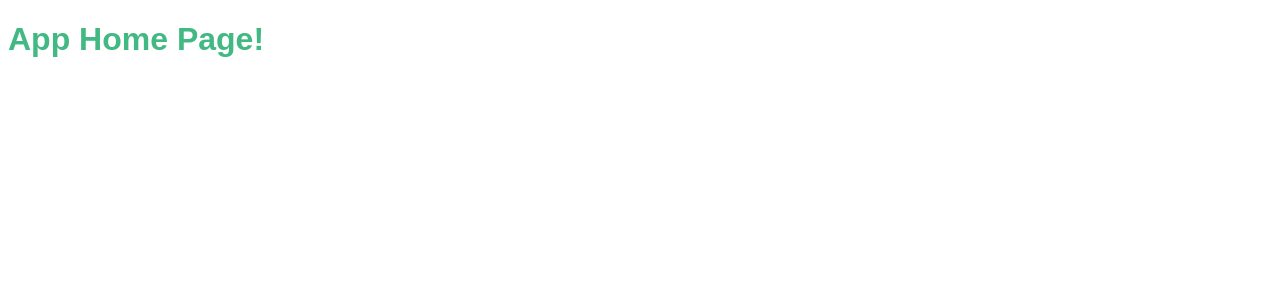
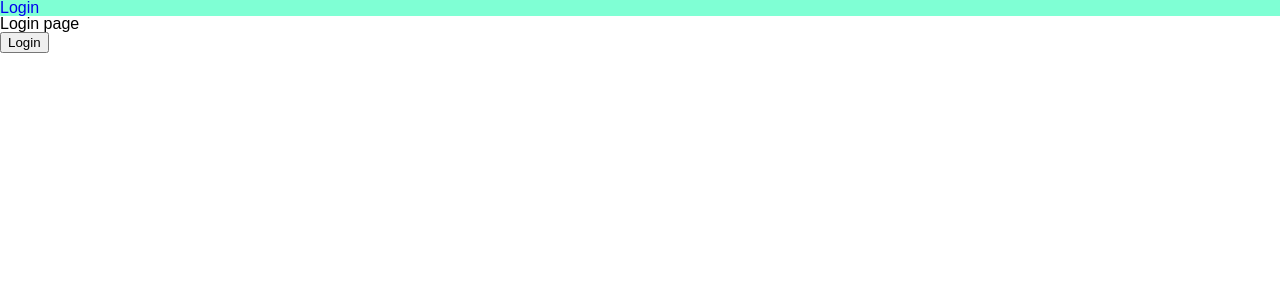
Before and after one commit to henry4682/bendong-fe, a Vue app: page /Login in a window 1280 px wide. Before the commit this address had no page. Shown: the top 300 px of the page. Built offline with nearby package versions, Linux system fonts and the light colour scheme.

Commit message:
simple router test & add pinia & test auth store

```diff
--- a/package.json
+++ b/package.json
@@ -10,6 +10,8 @@
     "preview": "vite preview"
   },
   "dependencies": {
+    "pinia": "^2.3.0",
+    "pinia-plugin-persistedstate": "^4.2.0",
     "vue": "^3.5.13",
     "vue-router": "^4.5.0"
   },
--- a/src/App.vue
+++ b/src/App.vue
@@ -1,11 +1,18 @@
 <template>
-    <h1>App Home Page!</h1>
+    <Navbar/>
+    <RouterView />
 </template>
 
 <script>
-export default {
+
+import Navbar from './components/Layout/Navbar.vue';
+
+  export default {
     name: 'App',
-};
+    components: {
+      Navbar
+    }
+  };
 </script>
 
 <style scoped>
--- a/src/assets/scss/app.scss
+++ b/src/assets/scss/app.scss
@@ -3,6 +3,25 @@
 @tailwind utilities;
 
 $primary-color: #3490dc;
+
+//table
+$table-cell-padding-y: 1rem;
+$table-cell-padding-x: 1rem;
+$table-cell-padding-y-sm: 0.5rem;
+$table-cell-padding-x-sm: 0.5rem;
+
+// 全站都會使用的共同樣式
+@import './reset.scss';
+
+*, ::before, ::after {
+    box-sizing: border-box;
+}
+
+html {
+    font-size: 16px;
+    font-family: 'Noto Sans', sans-serif;
+    font-family: 'Noto Sans TC', sans-serif;
+  }
 
 body {
     font-family: 'Arial', sans-serif;
--- /dev/null
+++ b/src/assets/scss/reset.scss
@@ -0,0 +1,130 @@
+/* http://meyerweb.com/eric/tools/css/reset/
+   v2.0 | 20110126
+   License: none (public domain)
+*/
+@import url('https://fonts.googleapis.com/css2?family=Noto+Sans+TC:wght@300;400;500&family=Noto+Sans:wght@300;400;500&display=swap');
+html,
+body,
+div,
+span,
+applet,
+object,
+iframe,
+h1,
+h2,
+h3,
+h4,
+h5,
+h6,
+p,
+blockquote,
+pre,
+a,
+abbr,
+acronym,
+address,
+big,
+cite,
+code,
+del,
+dfn,
+em,
+img,
+ins,
+kbd,
+q,
+s,
+samp,
+small,
+strike,
+strong,
+sub,
+sup,
+tt,
+var,
+b,
+u,
+i,
+center,
+dl,
+dt,
+dd,
+ol,
+ul,
+li,
+fieldset,
+form,
+label,
+legend,
+table,
+caption,
+tbody,
+tfoot,
+thead,
+tr,
+th,
+td,
+article,
+aside,
+canvas,
+details,
+embed,
+figure,
+figcaption,
+footer,
+header,
+hgroup,
+menu,
+nav,
+output,
+ruby,
+section,
+summary,
+time,
+mark,
+audio,
+video {
+  margin: 0;
+  padding: 0;
+  border: 0;
+  font-size: 100%;
+  font: inherit;
+  vertical-align: baseline;
+  text-decoration: none;
+}
+/* HTML5 display-role reset for older browsers */
+article,
+aside,
+details,
+figcaption,
+figure,
+footer,
+header,
+hgroup,
+menu,
+nav,
+section {
+  display: block;
+}
+body {
+  line-height: 1;
+}
+ol,
+ul {
+  list-style: none;
+}
+blockquote,
+q {
+  quotes: none;
+}
+blockquote:before,
+blockquote:after,
+q:before,
+q:after {
+  content: '';
+  content: none;
+}
+table {
+  border-collapse: collapse;
+  border-spacing: 0;
+}
--- /dev/null
+++ b/src/components/Auth/Login.vue
@@ -0,0 +1,32 @@
+<template>
+    <div class="">
+        <h1>Login page</h1>
+        <button @click="handleLogIn">Login</button>
+    </div>
+</template>
+<script>
+
+import { useRouter } from 'vue-router';
+import { useAuthStore } from '../../store';
+
+export default{
+    name: 'Login',
+    setup () {
+        const authStore = useAuthStore();
+        const router = useRouter();
+
+        const handleLogIn = () => {
+            // 假資料
+            const user = {
+                name: 'Henry',
+                email: 'henry@gamil.com',
+            }
+            authStore.login(user);
+            console.log('Logged in user:', authStore.user);
+            // router.push('/')
+        }
+        return { handleLogIn }
+    },
+
+}
+</script>
--- a/src/components/LayOut/Navbar.vue
+++ b/src/components/LayOut/Navbar.vue
@@ -0,0 +1,32 @@
+<template>
+    <ul>
+        <li v-if="authStore.isLoggedIn">
+            <RouterLink to="/" >Home Page</RouterLink>
+        </li>
+        <li v-if="!authStore.isLoggedIn">
+            <RouterLink to="/Login" >Login</RouterLink>
+        </li>
+        <li v-if="authStore.isLoggedIn">
+            <button @click="authStore.logout" >Logout</button>
+        </li>
+    </ul>
+</template>
+<script>
+
+import { useAuthStore } from '../../store';
+
+  export default {
+    name: 'Navbar',
+    setup() {
+        const authStore = useAuthStore();
+
+        return { authStore }
+    },
+  };
+</script>
+<style>
+ul {
+    background-color: aquamarine;
+    display: flex;
+}
+</style>
--- a/src/main.js
+++ b/src/main.js
@@ -1,10 +1,15 @@
 import { createApp } from 'vue';
+import { createPinia } from 'pinia';
+import piniaPluginPersistedState from 'pinia-plugin-persistedstate';
 import App from './App.vue';
 import './assets/scss/app.scss';
-import router from './components/router';
+import router from './router';
+
+const pinia = createPinia();
+// 可以使狀態記錄到localStorage或是sessionStorage
+pinia.use(piniaPluginPersistedState);
 
 const app = createApp(App);
 
-app.use(router);
-// app.use(store);
-app.mount('#app');
+
+app.use(router).use(pinia).mount('#app');
--- /dev/null
+++ b/src/router/index.js
@@ -0,0 +1,40 @@
+import { createRouter, createWebHistory } from "vue-router";
+import Home from "../components/Home.vue";
+import Login from "../components/Auth/Login.vue";
+import { useAuthStore } from "../store";
+
+const routes = [
+  {
+    path: "/",
+    name: "Home",
+    component: Home,
+    meta: { requiresAuth: true}
+  },
+  {
+    path: "/Login",
+    name: "Login",
+    component: Login,
+  },
+  // ... 其他路由配置
+];
+const path = process.env.NODE_ENV === 'production' ? '/bengtong-fe/' : ''
+const history = createWebHistory(path)
+
+const router = createRouter({
+  history,
+  routes,
+});
+
+router.beforeEach((to, from, next) => {
+  const authStore = useAuthStore();
+
+  if (to.meta.requiresAuth && !authStore.isAuthenticated) {
+    next('/Login');
+  } else if (to.path === '/Login' && authStore.isAuthenticated) {
+    next('/');
+  } else {
+    next();
+  }
+});
+
+export default router;
--- /dev/null
+++ b/src/store/index.js
@@ -0,0 +1,23 @@
+import { defineStore } from 'pinia';
+
+export const useAuthStore = defineStore('auth', {
+    state: () => ({
+        isAuthenticated: false,
+        user: null,
+    }),
+    actions: {
+        login(user) {
+            this.isAuthenticated = true;
+            this.user = user;
+        },
+        logout() {
+            this.isAuthenticated = false;
+            this.user = null;
+        },
+    },
+    getters:{
+        isLoggedIn: (state) => state.isAuthenticated,
+        getUser: (state) => state.user,
+    },
+    persist: true
+});
--- a/vite.config.js
+++ b/vite.config.js
@@ -5,7 +5,7 @@ export default defineConfig({
     plugins: [
         vue(),
     ],
-    base: '/bengtong-fe/',
+    base: process.env.NODE_ENV === 'production' ? '/bengtong-fe/' : '',
     css: {
         preprocessorOptions: {
             scss: {
```
Also changed, not shown: src/components/router/index.js (deleted, +0 -17 lines), src/components/store/index.js (deleted), 1 other file (tests, documents, lock files or other folders).
